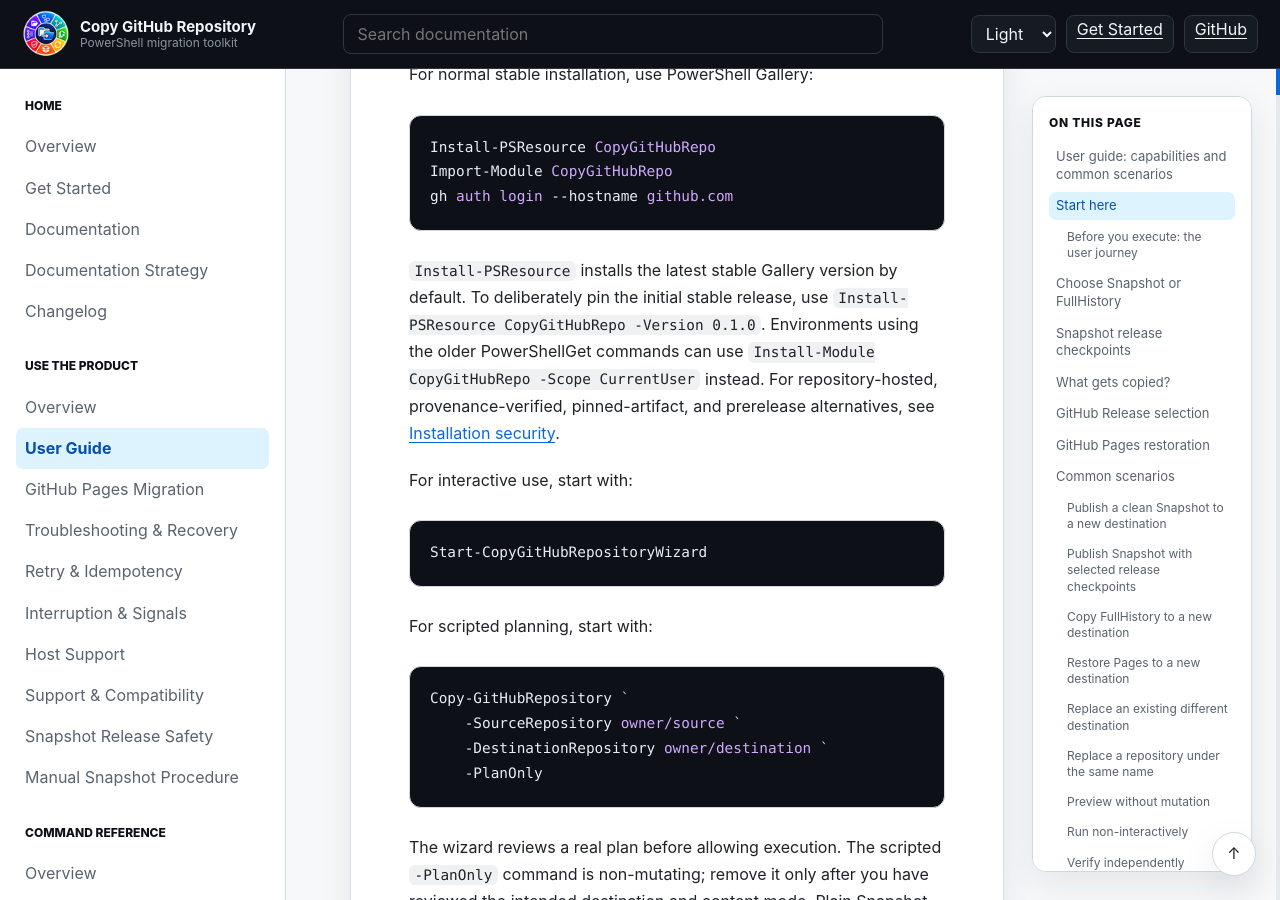
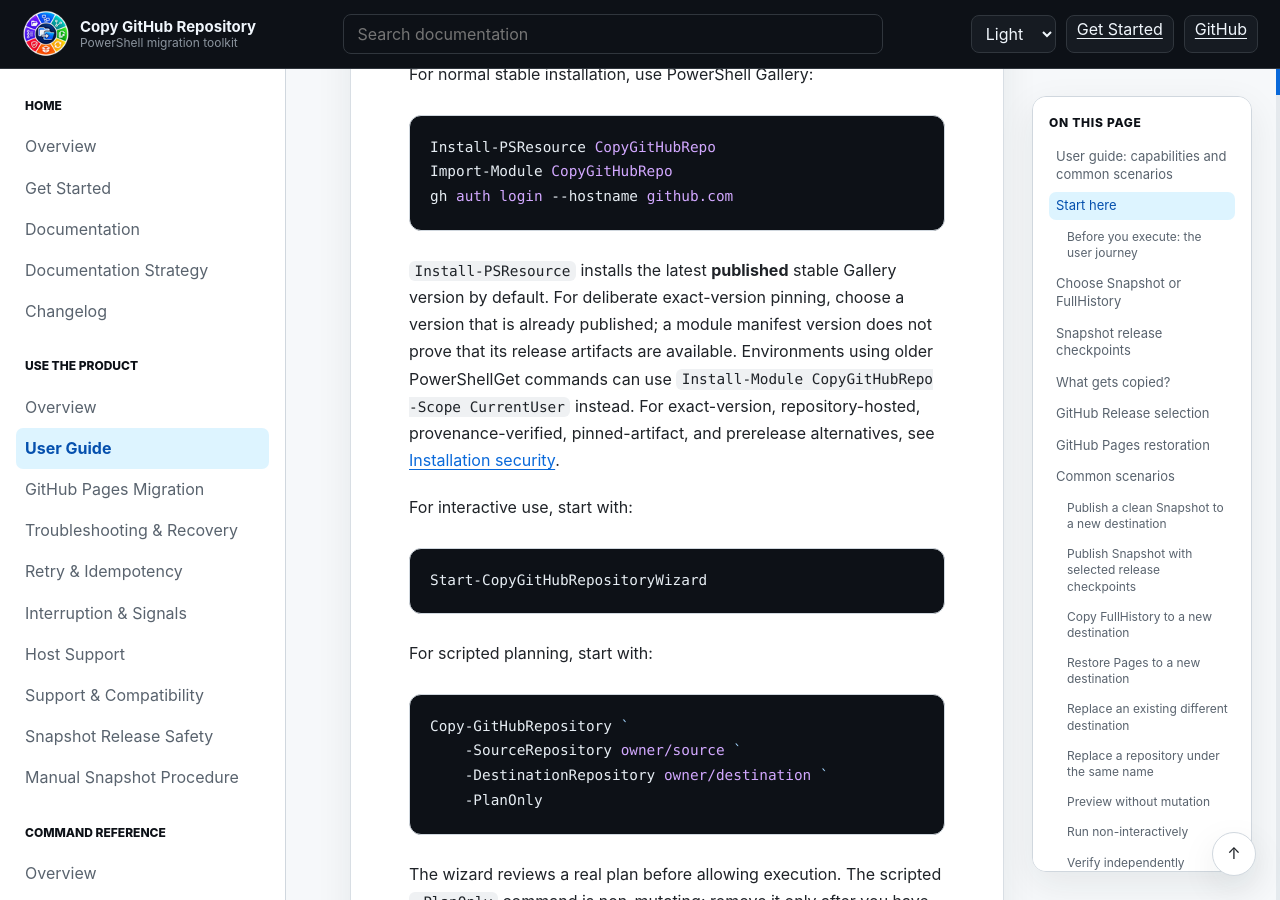
Before and after one commit to infoconex/copy-github-repo, a Jekyll site: the page built from docs/user/user-guide.md, in a window 1280 px wide and 900 px high, scrolled down 649 px. Built offline with Jekyll 4.4.1, drawn with Linux system fonts in a browser that asks for light colours.

Commit message:
docs: enforce version-neutral guidance and release audit (docs/user/user-guide.md) (#183)

````diff
--- a/docs/user/user-guide.md
+++ b/docs/user/user-guide.md
@@ -19,7 +19,7 @@ Import-Module CopyGitHubRepo
 gh auth login --hostname github.com
 ```
 
-`Install-PSResource` installs the latest stable Gallery version by default. To deliberately pin the initial stable release, use `Install-PSResource CopyGitHubRepo -Version 0.1.0`. Environments using the older PowerShellGet commands can use `Install-Module CopyGitHubRepo -Scope CurrentUser` instead. For repository-hosted, provenance-verified, pinned-artifact, and prerelease alternatives, see [Installation security](../security/installation-security.md).
+`Install-PSResource` installs the latest **published** stable Gallery version by default. For deliberate exact-version pinning, choose a version that is already published; a module manifest version does not prove that its release artifacts are available. Environments using older PowerShellGet commands can use `Install-Module CopyGitHubRepo -Scope CurrentUser` instead. For exact-version, repository-hosted, provenance-verified, pinned-artifact, and prerelease alternatives, see [Installation security](../security/installation-security.md).
 
 For interactive use, start with:
 
````
